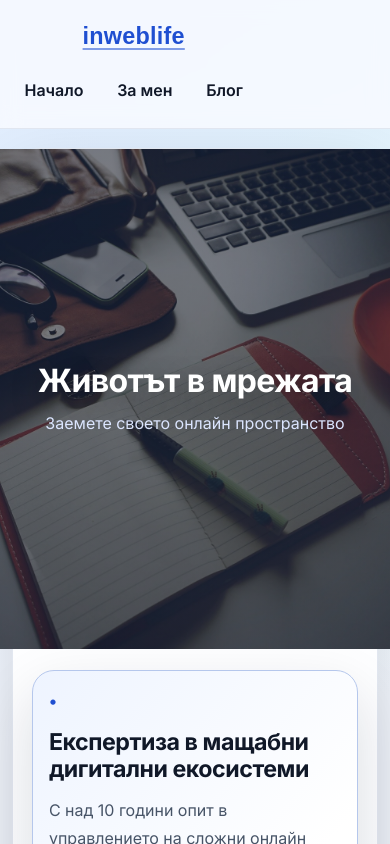
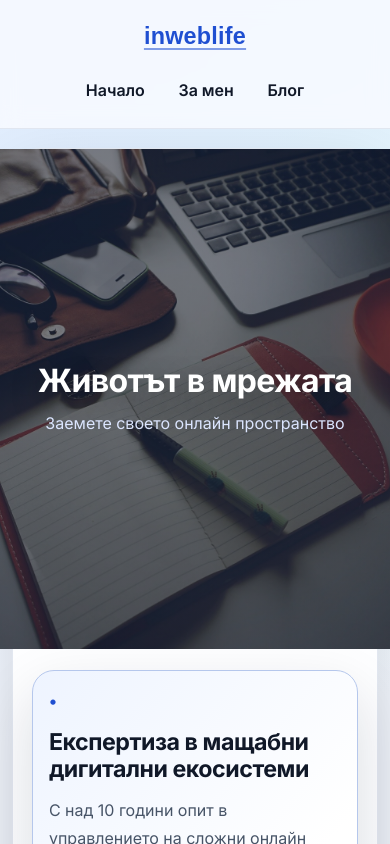
Before and after one commit to inweblife/inweblife, a Next.js app: page / in a window 390 px wide. Shown: the top 844 px of the page. Built offline with nearby package versions, Linux system fonts and the light colour scheme.

Commit message:
Update globals.css

```diff
--- a/styles/globals.css
+++ b/styles/globals.css
@@ -163,13 +163,18 @@ button:focus-visible {
 
 @media (max-width: 48rem) {
   .topBar {
-    display: grid;
-    justify-items: center;
+    display: flex;
+    flex-direction: column;
+    align-items: center;
+    justify-content: center;
     gap: 0.7rem;
+    text-align: center;
   }
 
   .siteTitle {
-    width: 100%;
+    display: block;
+    width: auto;
+    margin: 0 auto;
     text-align: center;
     font-family: "Segoe UI Variable Display", "Avenir Next", "Montserrat", sans-serif;
     font-size: clamp(1.35rem, 6vw, 1.7rem);
@@ -178,9 +183,12 @@ button:focus-visible {
 
   .topBar nav {
     width: 100%;
+    display: flex;
+    justify-content: center;
   }
 
   .menuList {
+    width: 100%;
     justify-content: center;
   }
 }
```
